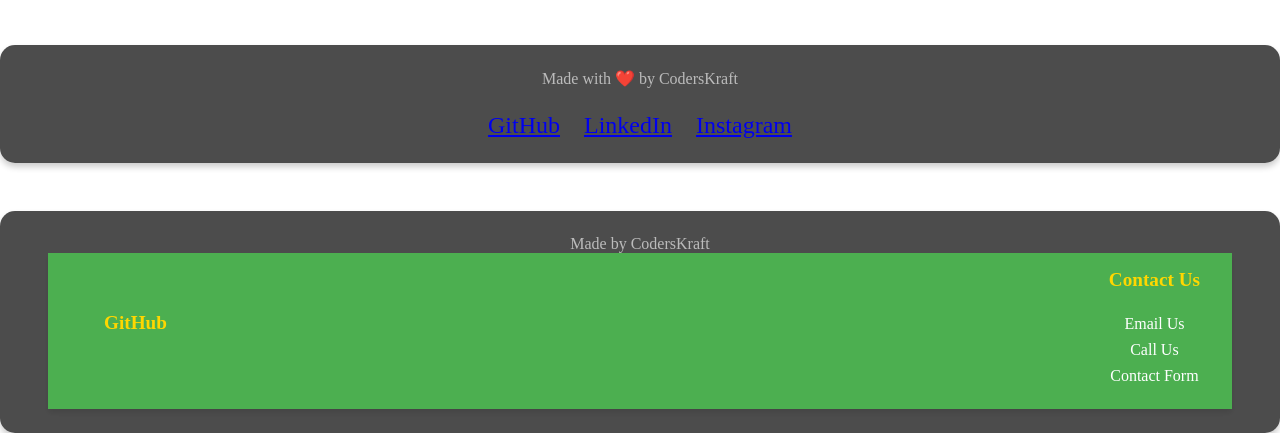
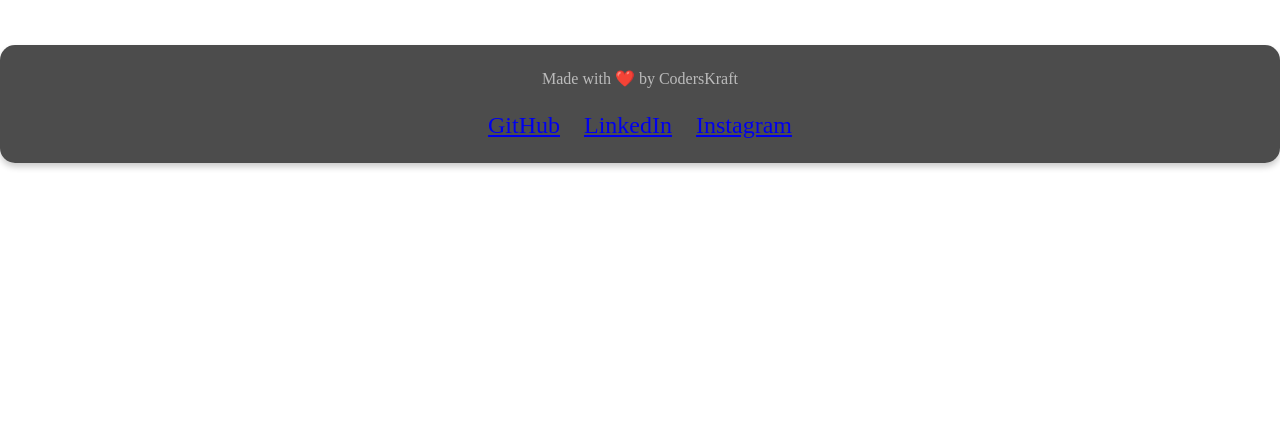
Before and after one commit to Anugyagupta43/agro-link, a plain HTML site: page index.html in a window 1280 px wide. Shown: the part 1557-1990 px from the top of the page. After the commit the page ends 1720 px from the top, so only its background shows below. Drawn offline with Linux system fonts and the light colour scheme.

Commit message:
Update index.html

```diff
--- a/index.html
+++ b/index.html
@@ -128,26 +128,6 @@
     <script src="script.js"></script>
   </body>
   <!-- Footer -->
-   <!-- Footer -->
-<footer>
-  <p>Made by CodersKraft</p>
-  <div class="navbar">
-    <div class="left">
-        <a href="https:/Anugyagupta43/github.com/yourgithub" class="github-link">GitHub</a>
-    </div>
-    <div class="right">
-        <!-- Contact Us link above the list -->
-        <a href="#contact" class="contact-link">Contact Us</a>
-
-        <ul>
-          <li><a href="mailto:contact@agrolink.com">Email Us</a></li>
-          <li><a href="tel:+1234567890">Call Us</a></li>
-          <li><a href="contact-form.html">Contact Form</a></li>
-        </ul>
-      </div>
-    </div>
-</footer>
-
 
   <!--
 <div class="contact-info">
```
